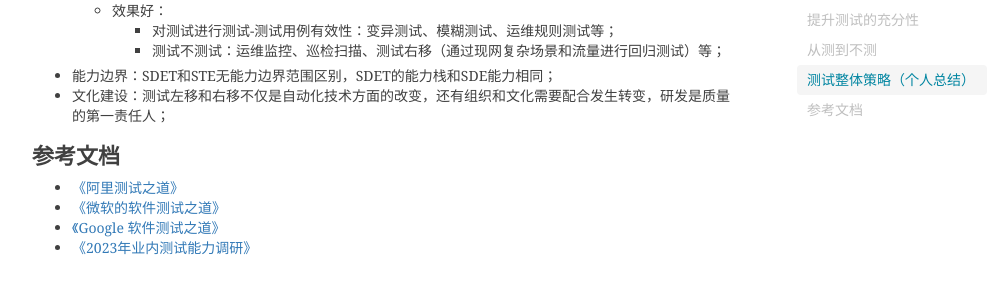
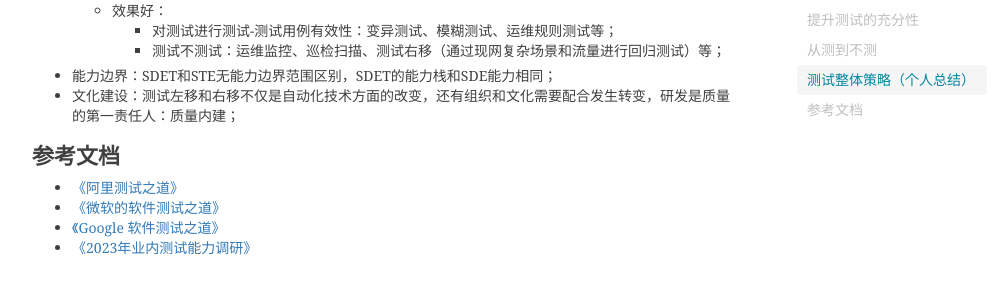
Before and after one commit to shihai1991/shihai1991.github.io, a Jekyll site: the page built from _posts/2023-11-15-阿里测试之道.md, in a window 1280 px wide and 900 px high, scrolled down 1394 px. Shown: the part 174-471 px from the top of the window, without its empty margins (233-1230 px from the left). Built offline with Jekyll 4.4.1, drawn with Linux system fonts in a browser that asks for light colours; nearby versions of some CDN libraries; comment, search, counter and statistics services are not loaded.

Commit message:
Update 2023-11-15-阿里测试之道.md

```diff
--- a/_posts/2023-11-15-阿里测试之道.md
+++ b/_posts/2023-11-15-阿里测试之道.md
@@ -54,7 +54,7 @@ time: '2023.11.15 10:29:00'
     - 测试不测试：运维监控、巡检扫描、测试右移（通过现网复杂场景和流量进行回归测试）等；
 
 - 能力边界：SDET和STE无能力边界范围区别，SDET的能力栈和SDE能力相同；
-- 文化建设：测试左移和右移不仅是自动化技术方面的改变，还有组织和文化需要配合发生转变，研发是质量的第一责任人；
+- 文化建设：测试左移和右移不仅是自动化技术方面的改变，还有组织和文化需要配合发生转变，研发是质量的第一责任人：质量内建；
 
 # 参考文档
 - [《阿里测试之道》](https://book.douban.com/subject/35801617/)
```
